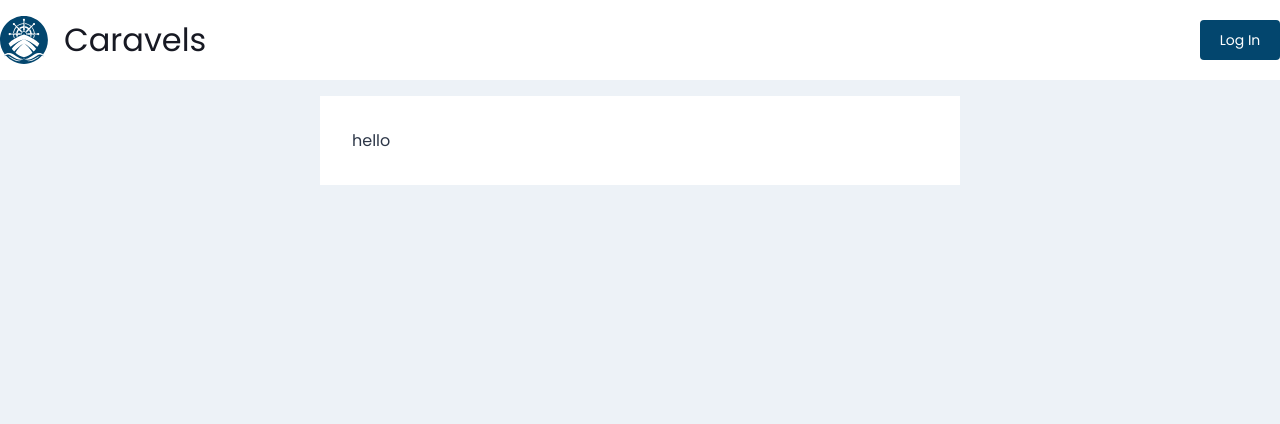
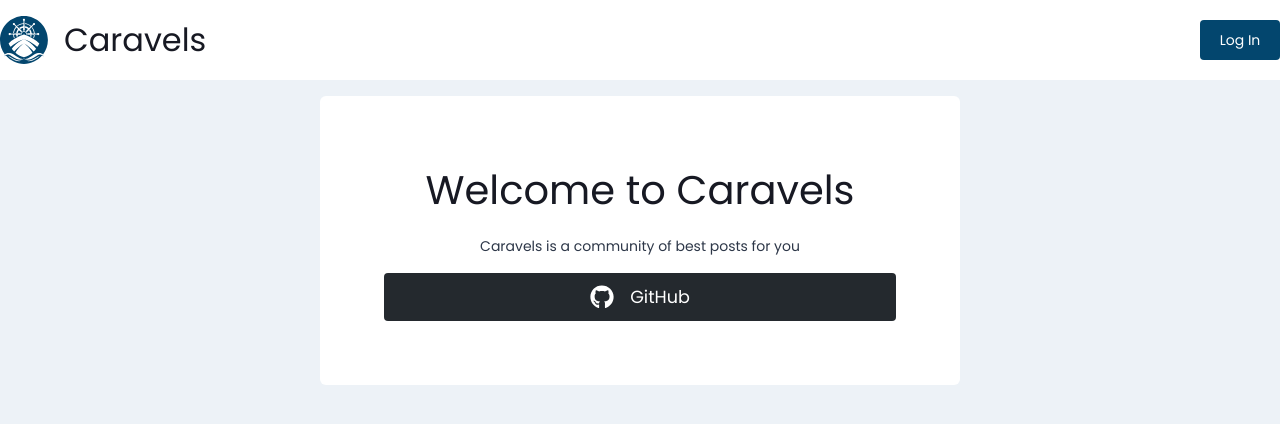
Before and after one commit to eddyzera/caravels, a Next.js app: page /login in a window 1280 px wide. Shown: the top 424 px of the page. Built offline with nearby package versions, Linux system fonts and the light colour scheme.

Commit message:
[feat]: creation page Login

```diff
--- a/package.json
+++ b/package.json
@@ -31,6 +31,7 @@
     "eslint-plugin-promise": "^5.2.0",
     "eslint-plugin-react": "^7.28.0",
     "prettier": "^2.5.1",
+    "react-icons": "^4.3.1",
     "typescript": "^4.5.5"
   }
 }
--- a/src/components/buttonGroups/button/styled.ts
+++ b/src/components/buttonGroups/button/styled.ts
@@ -3,6 +3,8 @@ import styled from 'styled-components'
 interface ButtonProps {
   widthButton?: string
   heightButton?: string
+
+  marginPosition?: string
 
   backgroundButton?: string
   borderRadius?: string
@@ -13,6 +15,12 @@ interface ButtonProps {
 
 export const ButtonDefault = styled.button<ButtonProps>`
   background: ${props => props.backgroundButton || props.theme.colors['blue.600']};
+  display: flex;
+  align-items: center;
+  justify-content: center;
+
+  margin: ${props => props.marginPosition || '0'};
+
   color: ${props => props.theme.colors.white};
 
   width: ${props => props.widthButton || '100%'};
@@ -25,6 +33,10 @@ export const ButtonDefault = styled.button<ButtonProps>`
   font-size: ${props => props.fontSize || props.theme.fontSizes.sm};
   font-weight: ${props => props.fontWeight || props.theme.fontWeights.normal};
 
+  svg {
+    margin-right: 1rem;
+  }
+
   &:hover {
     filter: brightness(0.9)
   }
--- a/src/components/card/styled.ts
+++ b/src/components/card/styled.ts
@@ -2,11 +2,15 @@ import styled from 'styled-components'
 
 interface CardProps {
   w?: string
+  textAlign?: string
+  paddingPosition?: string
 }
 
 export const Card = styled.div<CardProps>`
   background: ${props => props.theme.colors.white};
-  max-width: '100%';
+  max-width: 100%;
   width: ${props => props.w || '40rem'};
-  padding: 2rem;
+  padding: ${props => props.paddingPosition || '4rem'};
+  text-align: ${props => props.textAlign || 'center'};
+  border-radius: ${props => props.theme.radius.md};
 `
--- a/src/components/typography/heading/styled.ts
+++ b/src/components/typography/heading/styled.ts
@@ -4,40 +4,47 @@ interface HeadingProps {
   fontSize?: string
   fontWeights?: number
   color?: string
+  marginPosition?: string
 }
 
 export const HeadingOne = styled.h1<HeadingProps>`
   font-size: ${props => props.fontSize || props.theme.fontSizes.md};
   font-weight: ${props => props.fontWeights || props.theme.fontWeights.normal};
   color: ${props => props.color || props.theme.colors['gray.900']};
+  margin: ${props => props.marginPosition || '0'};
 `
 
 export const HeadingTwo = styled.h1<HeadingProps>`
   font-size: ${props => props.fontSize || props.theme.fontSizes.md};
   font-weight: ${props => props.fontWeights || props.theme.fontWeights.normal};
   color: ${props => props.color || props.theme.colors['gray.900']};
+  margin: ${props => props.marginPosition || '0'};
 `
 
 export const HeadingThree = styled.h1<HeadingProps>`
   font-size: ${props => props.fontSize || props.theme.fontSizes.md};
   font-weight: ${props => props.fontWeights || props.theme.fontWeights.normal};
   color: ${props => props.color || props.theme.colors['gray.900']};
+  margin: ${props => props.marginPosition || '0'};
 `
 
 export const HeadingFour = styled.h1<HeadingProps>`
   font-size: ${props => props.fontSize || props.theme.fontSizes.md};
   font-weight: ${props => props.fontWeights || props.theme.fontWeights.normal};
   color: ${props => props.color || props.theme.colors['gray.900']};
+  margin: ${props => props.marginPosition || '0'};
 `
 
 export const HeadingFive = styled.h1<HeadingProps>`
   font-size: ${props => props.fontSize || props.theme.fontSizes.md};
   font-weight: ${props => props.fontWeights || props.theme.fontWeights.normal};
   color: ${props => props.color || props.theme.colors['gray.900']};
+  margin: ${props => props.marginPosition || '0'};
 `
 
 export const HeadingSix = styled.h1<HeadingProps>`
   font-size: ${props => props.fontSize || props.theme.fontSizes.md};
   font-weight: ${props => props.fontWeights || props.theme.fontWeights.normal};
   color: ${props => props.color || props.theme.colors['gray.900']};
+  margin: ${props => props.marginPosition || '0'};
 `
--- a/src/components/typography/text/styled.ts
+++ b/src/components/typography/text/styled.ts
@@ -4,10 +4,12 @@ interface TextProps {
   fontSize?: string
   fontWeights?: number
   color?: string
+  marginPosition?: string
 }
 
 export const Text = styled.p<TextProps>`
   font-size: ${props => props.fontSize || props.theme.fontSizes.sm};
   font-weight: ${props => props.fontWeights || props.theme.fontWeights.normal};
   color: ${props => props.color || props.theme.colors['gray.700']};
+  margin: ${props => props.marginPosition || '0'};
 `
--- a/src/pages/login.tsx
+++ b/src/pages/login.tsx
@@ -1,9 +1,20 @@
+import { FaGithub } from 'react-icons/fa'
+import { ButtonDefault } from "../components/buttonGroups/button/styled";
 import { Card } from "../components/card/styled";
+import { HeadingTwo } from "../components/typography/heading/styled";
+import { Text } from "../components/typography/text/styled";
 
 export default function Login() {
   return (
     <Card>
-      hello
+      <HeadingTwo fontSize="2.5rem">
+        Welcome to Caravels
+      </HeadingTwo>
+      <Text marginPosition="1rem 0" >Caravels is a community of best posts for you</Text>
+      <ButtonDefault backgroundButton="#24292e" heightButton="3rem" fontSize="1.1rem">
+        <FaGithub color="white"  size="1.5rem" />
+        GitHub
+      </ButtonDefault>
     </Card>
   )
 }
```
Also changed, not shown: 1 other file (tests, documents, lock files or other folders).
